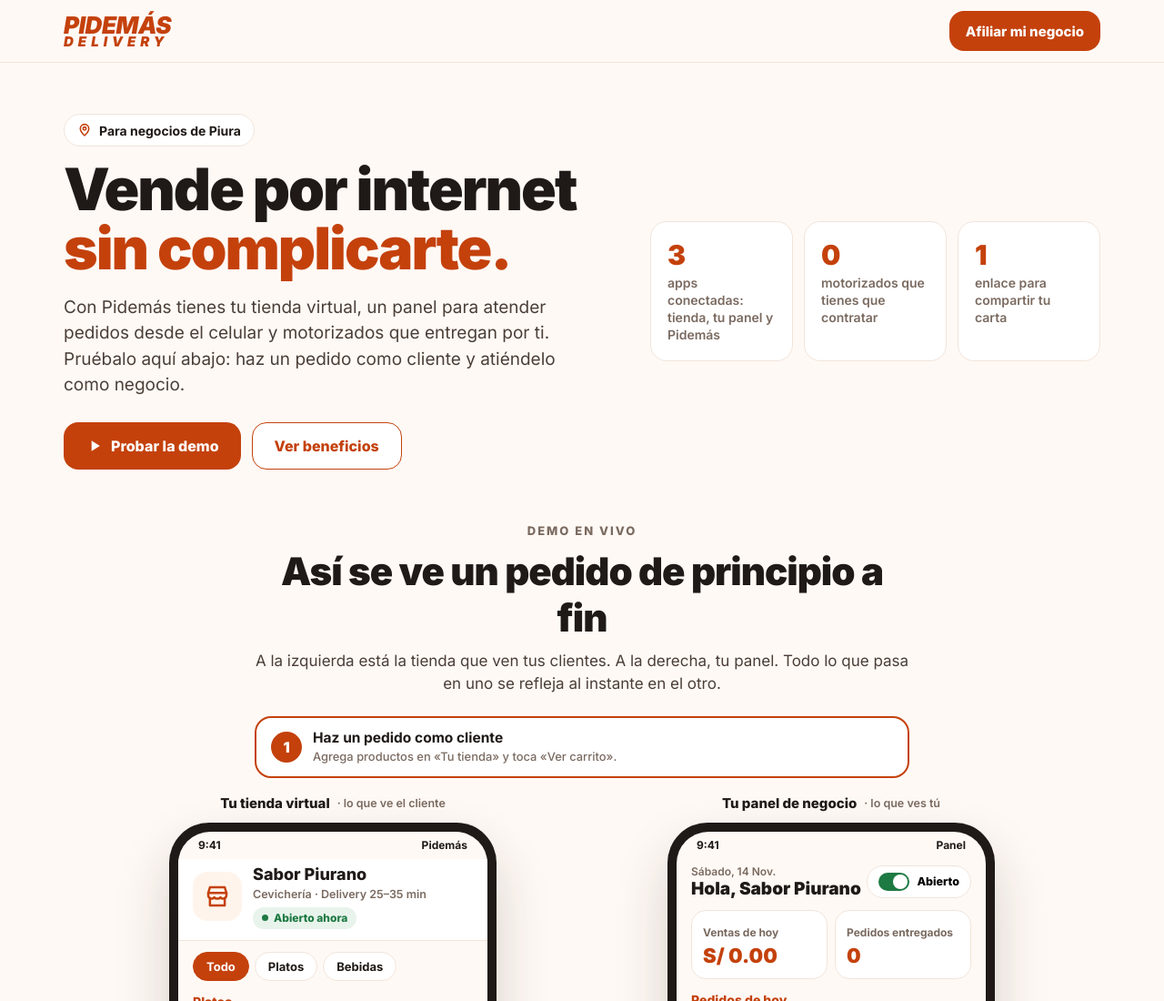
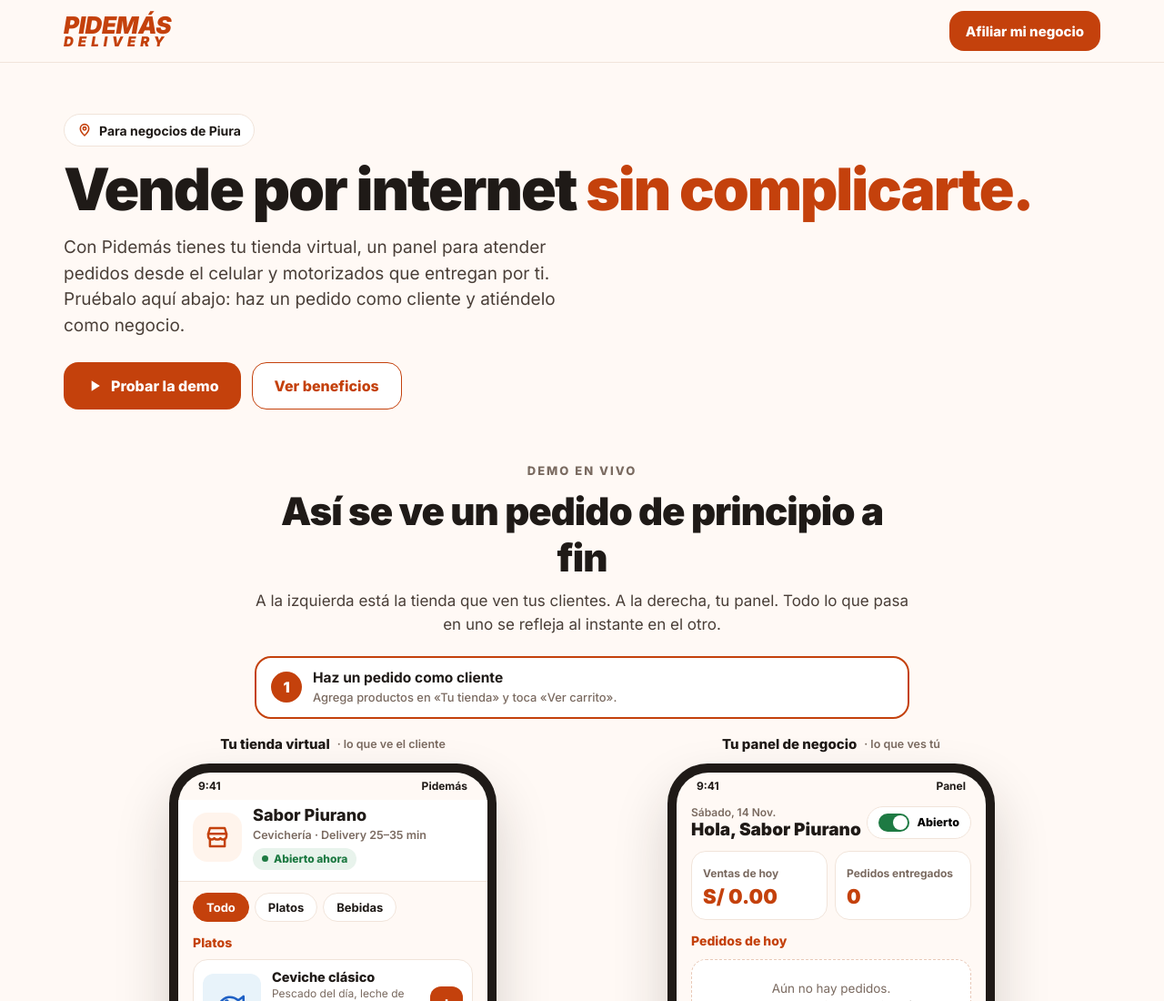
Before and after one commit to pidemasdelivery/demo, a plain HTML site: page index.html in a window 1280 px wide. Shown: the top 1100 px of the page at 91% size. Drawn offline with Linux system fonts and the light colour scheme.

Commit message:
Add files via upload

```diff
--- a/index.html
+++ b/index.html
@@ -33,7 +33,7 @@ h1,h2,h3{margin:0}
 .top .btn{min-height:44px;padding:0 18px;font-size:15px}
 /* hero */
 .hero{padding:56px 0 28px}
-.hero .wrap{display:grid;grid-template-columns:1.1fr .9fr;gap:40px;align-items:center}
+.hero .wrap{display:block}
 .hero h1{font-size:clamp(38px,6vw,64px);line-height:1.02;font-weight:900;letter-spacing:-2px;margin:14px 0 18px}
 .hero h1 span{color:var(--o)}
 .hero p{font-size:19px;line-height:1.5;color:#4A3F38;margin:0 0 26px;max-width:560px}
@@ -270,11 +270,6 @@ footer{padding:28px 0 40px;color:var(--mu);font-size:13.5px;text-align:center}
       <a class="btn" href="#demo"><svg viewBox="0 0 24 24" fill="currentColor" aria-hidden="true"><path d="M8 5v14l11-7z"/></svg>Probar la demo</a>
       <a class="btn light" href="#beneficios">Ver beneficios</a>
     </div>
-  </div>
-  <div class="hstats">
-    <div class="hstat"><b>3</b><span>apps conectadas: tienda, tu panel y Pidemás</span></div>
-    <div class="hstat"><b>0</b><span>motorizados que tienes que contratar</span></div>
-    <div class="hstat"><b>1</b><span>enlace para compartir tu carta</span></div>
   </div>
 </div></section>
 
```
